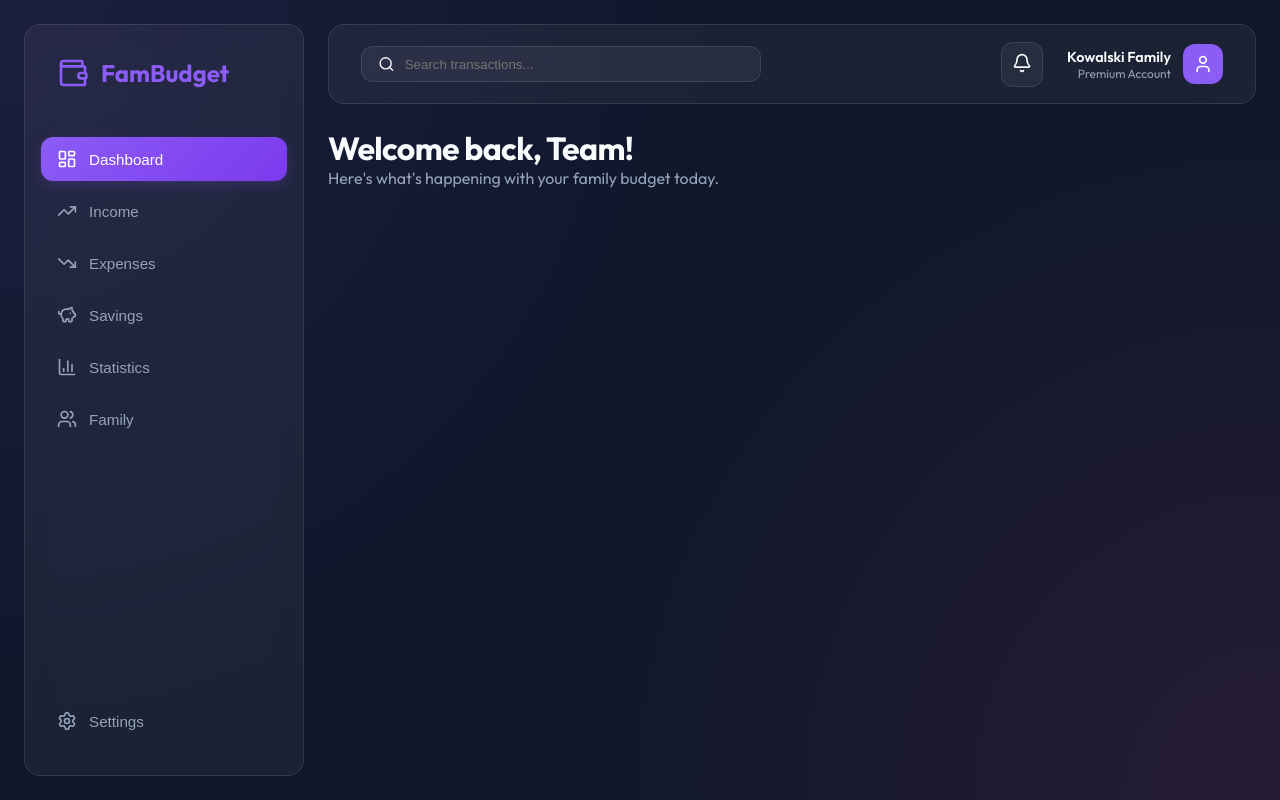
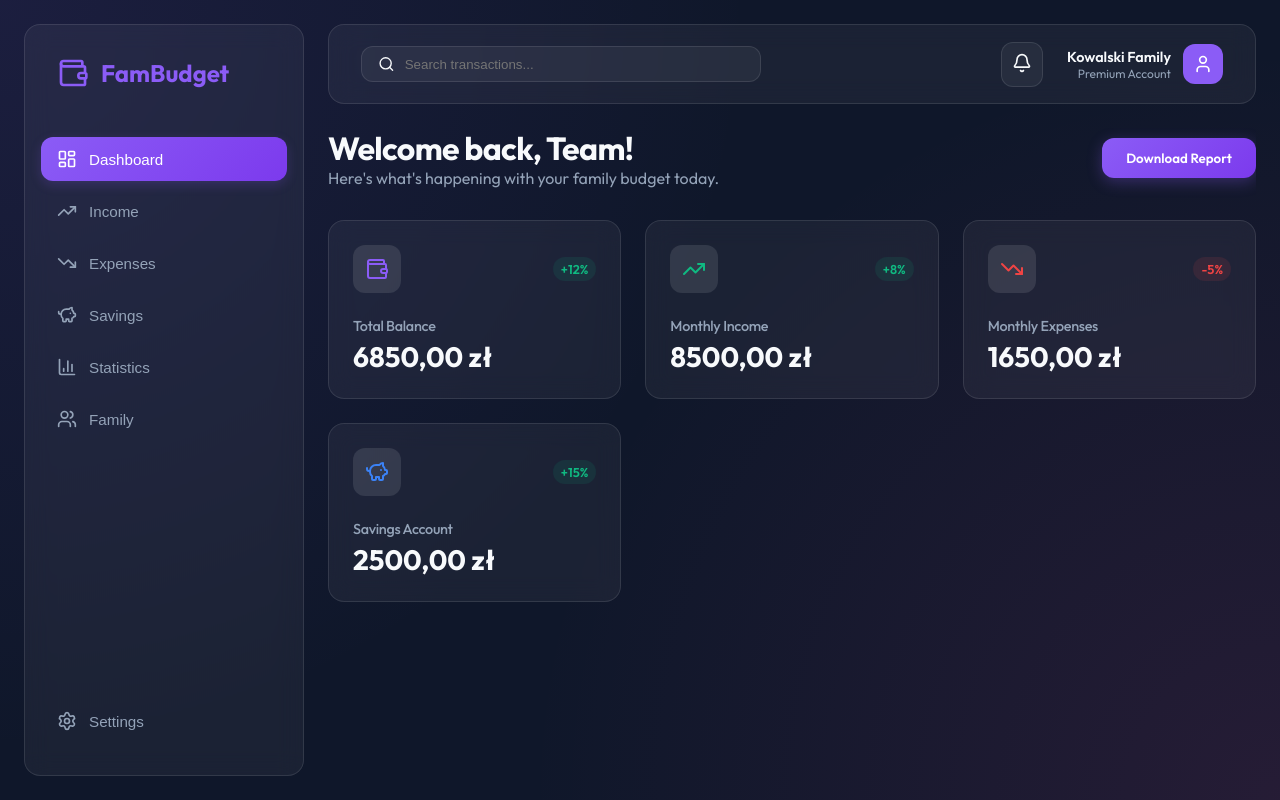
Before and after one commit to ant0uni/Projekt-BudzetRodzinny, a React (Vite) app: page / in a window 1280 px wide. Built offline with nearby package versions, Linux system fonts and the light colour scheme.

Commit message:
Commit 5: Implement Stat Cards and Dashboard Overview with dynamic data

```diff
--- a/src/App.css
+++ b/src/App.css
@@ -146,3 +146,83 @@
   flex: 1;
   overflow-y: auto;
 }
+
+.content-header {
+  display: flex;
+  justify-content: space-between;
+  align-items: center;
+  margin-bottom: 2rem;
+}
+
+.dashboard-grid {
+  display: grid;
+  grid-template-columns: repeat(auto-fit, minmax(280px, 1fr));
+  gap: 1.5rem;
+  margin-bottom: 2rem;
+}
+
+.stat-card {
+  padding: 1.5rem;
+  display: flex;
+  flex-direction: column;
+  gap: 1.5rem;
+  transition: var(--transition);
+}
+
+.stat-card:hover {
+  transform: translateY(-5px);
+  border-color: var(--primary);
+}
+
+.stat-card-header {
+  display: flex;
+  justify-content: space-between;
+  align-items: center;
+}
+
+.stat-icon {
+  width: 48px;
+  height: 48px;
+  border-radius: 12px;
+  display: flex;
+  align-items: center;
+  justify-content: center;
+}
+
+.trend {
+  font-size: 0.8rem;
+  font-weight: 600;
+  padding: 4px 8px;
+  border-radius: 20px;
+}
+
+.trend.up {
+  color: var(--success);
+  background: rgba(16, 185, 129, 0.1);
+}
+
+.trend.down {
+  color: var(--danger);
+  background: rgba(239, 68, 68, 0.1);
+}
+
+.stat-title {
+  color: var(--text-muted);
+  font-size: 0.9rem;
+  font-weight: 500;
+}
+
+.stat-amount {
+  font-size: 1.75rem;
+  font-weight: 700;
+  margin-top: 4px;
+}
+
+.fade-in {
+  animation: fadeIn 0.5s ease-out;
+}
+
+@keyframes fadeIn {
+  from { opacity: 0; transform: translateY(10px); }
+  to { opacity: 1; transform: translateY(0); }
+}
--- a/src/App.jsx
+++ b/src/App.jsx
@@ -1,6 +1,7 @@
 import { useState } from 'react'
 import Sidebar from './components/layout/Sidebar'
 import Header from './components/layout/Header'
+import DashboardOverview from './components/dashboard/DashboardOverview'
 import './App.css'
 
 function App() {
@@ -16,8 +17,14 @@ function App() {
         <div className="content-area">
           {activeTab === 'dashboard' && (
             <div className="fade-in">
-              <h1>Welcome back, Team!</h1>
-              <p style={{ color: 'var(--text-muted)' }}>Here's what's happening with your family budget today.</p>
+              <div className="content-header">
+                <div>
+                  <h1>Welcome back, Team!</h1>
+                  <p style={{ color: 'var(--text-muted)' }}>Here's what's happening with your family budget today.</p>
+                </div>
+                <button className="btn btn-primary">Download Report</button>
+              </div>
+              <DashboardOverview />
             </div>
           )}
           {/* Other tabs will be implemented in subsequent commits */}
--- /dev/null
+++ b/src/components/dashboard/DashboardOverview.jsx
@@ -0,0 +1,26 @@
+import React from 'react';
+import { useBudget } from '../../context/BudgetContext';
+import StatCard from './StatCard';
+import { Wallet, TrendingUp, TrendingDown, PiggyBank } from 'lucide-react';
+
+const DashboardOverview = () => {
+  const { getStats, savingsBalance } = useBudget();
+  const { totalIncome, totalExpenses, balance } = getStats();
+
+  const stats = [
+    { title: 'Total Balance', amount: balance, icon: Wallet, color: 'primary', trend: 12 },
+    { title: 'Monthly Income', amount: totalIncome, icon: TrendingUp, color: 'success', trend: 8 },
+    { title: 'Monthly Expenses', amount: totalExpenses, icon: TrendingDown, color: 'danger', trend: -5 },
+    { title: 'Savings Account', amount: savingsBalance, icon: PiggyBank, color: 'info', trend: 15 },
+  ];
+
+  return (
+    <div className="dashboard-grid">
+      {stats.map((stat, index) => (
+        <StatCard key={index} {...stat} />
+      ))}
+    </div>
+  );
+};
+
+export default DashboardOverview;
--- /dev/null
+++ b/src/components/dashboard/StatCard.jsx
@@ -0,0 +1,24 @@
+import React from 'react';
+
+const StatCard = ({ title, amount, icon: Icon, color, trend }) => {
+  return (
+    <div className="stat-card glass-morphism">
+      <div className="stat-card-header">
+        <div className="stat-icon" style={{ backgroundColor: `var(--${color}-light, rgba(255,255,255,0.1))` }}>
+          <Icon size={24} style={{ color: `var(--${color})` }} />
+        </div>
+        {trend && (
+          <span className={`trend ${trend > 0 ? 'up' : 'down'}`}>
+            {trend > 0 ? '+' : ''}{trend}%
+          </span>
+        )}
+      </div>
+      <div className="stat-card-body">
+        <h3 className="stat-title">{title}</h3>
+        <p className="stat-amount">{new Intl.NumberFormat('pl-PL', { style: 'currency', currency: 'PLN' }).format(amount)}</p>
+      </div>
+    </div>
+  );
+};
+
+export default StatCard;
```
